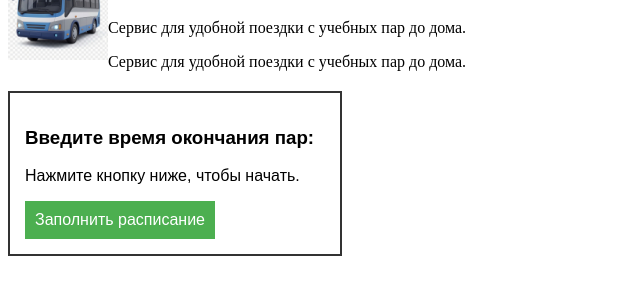
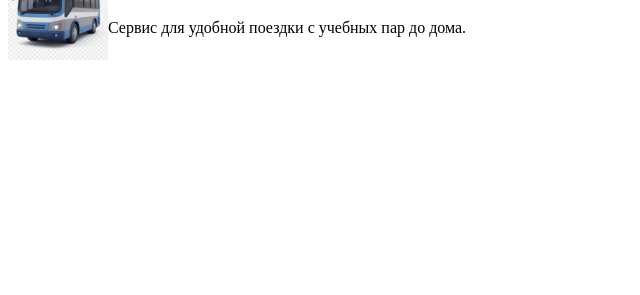
Before and after one commit to dianabolkhovitina08-boop/PolyExpress, a plain HTML site: page index.html in a window 1280 px wide. Shown: the part 61-356 px from the top of the page, without its empty margins (0-640 px from the left). Drawn offline with Linux system fonts and the light colour scheme.

Commit message:
Update index.html

```diff
--- a/index.html
+++ b/index.html
@@ -11,37 +11,7 @@
     <h1>PolyExpress</h1>
     <p>Сервис для удобной поездки с учебных пар до дома.</p>
 
-    <p>Сервис для удобной поездки с учебных пар до дома.</p>
 
-
-    <div style="margin-top: 20px; padding: 15px; border: 2px solid #333; width: 300px; font-family: sans-serif;">
-        <h3>Введите время окончания пар:</h3>
-
-        <div id="schedule-display">
-
-            <p>Нажмите кнопку ниже, чтобы начать.</p>
-        </div>
-
-        <button onclick="askSchedule()" style="padding: 10px; background-color: #4CAF50; color: white; border: none; cursor: pointer; font-size: 16px;">
-            Заполнить расписание
-        </button>
-    </div>
-
-    <script>
-        function askSchedule() {
-            const days = ["Понедельник", "Вторник", "Среда", "Четверг", "Пятница", "Суббота"];
-            let resultHTML = "";
-            for (let i = 0; i < days.length; i++) {
-
-                let time = prompt("Введите время окончания пар в " + days[i] + " (например, 15:30):")
-                if (time === null || time.trim() === "") {
-                    time = "Не указано";
-                }
-                resultHTML += "<p><b>" + days[i] + ":</b> " + time + "</p>";
-            }
-            document.getElementById("schedule-display").innerHTML = resultHTML;
-        }
-    </script>
 
 </body>
 </html>
```
